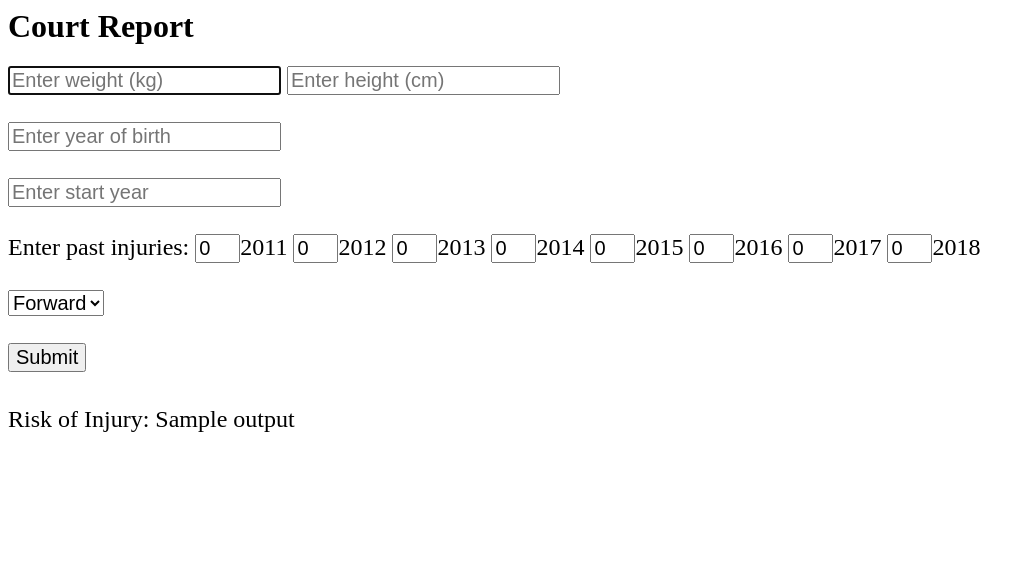
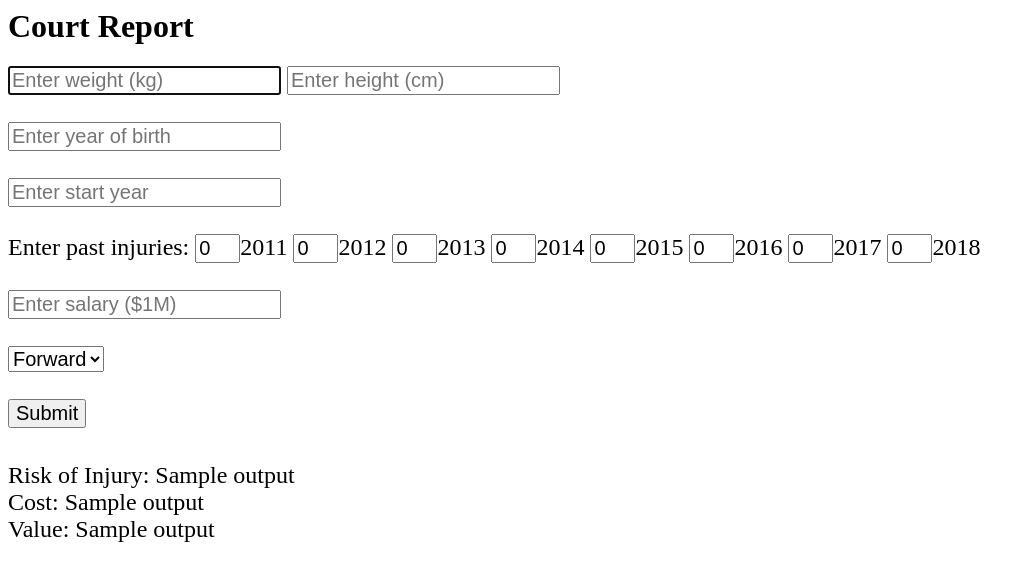
Before and after one commit to haabdii/insight_project, a Flask app: template templates/index.html in a window 1280 px wide. Shown: the top 581 px of the page, without its empty margins (0-1035 px from the left). Run offline with Flask 2, Linux system fonts and the light colour scheme; the template is opened without the code that fills it: most values are stand-ins (such as "Sample title", 1, 10 or a date in 2020).

Commit message:
first commit

```diff
--- a/app.py
+++ b/app.py
@@ -7,7 +7,9 @@ app = Flask(__name__)
 @app.route('/', methods=['GET', 'POST'])
 def index():
 
-    output = None
+    risk = None
+    cost = None
+    value = None
 
     if request.method == "POST":
         # get url that the user has entered
@@ -16,6 +18,7 @@ def index():
         weight = dict(request.form)["weight"]
         dob = dict(request.form)["dob"]
         age = 2011 - int(dob)
+        salary = dict(request.form)["salary"]
         position = dict(request.form)["position"]
         start = dict(request.form)["start"]
         if int(start) >= 2011:
@@ -54,11 +57,12 @@ def index():
               played[0], played[1], played[2], played[3], played[4], played[5], \
               played[6], played[7], played[8]]]
 
-        output = round(model.predict_proba(x)[0][1], 2)
-        #output = 0.55
+        risk = round(model.predict_proba(x)[0][1] * 0.85, 2)
+        cost = round(risk * int(salary), 2)
+        value = round(int(salary) - cost, 2)
 
 
-    return render_template('index.html', output=output)
+    return render_template('index.html', output=[risk, cost, value])
 
 if __name__ == '__main__':
     app.run()
--- a/templates/index.html
+++ b/templates/index.html
@@ -47,6 +47,12 @@
 
         <br>
 
+        <div class="form-group">
+            <input type="text" name="salary" placeholder="Enter salary ($1M)" style="max-width: 300px; font-size: 15pt" autofocus required>
+        </div>
+
+        <br>
+
 
         <select name="position" style="max-width: 300px; font-size: 15pt">
 		<option value="forward">Forward</option>
@@ -65,9 +71,22 @@
 
       <font size="5">
       Risk of Injury:
-      {{ output }}
+      {{ output[0] }}
 
       <br>
+
+      <font size="5">
+      Cost:
+      {{ output[1] }}
+
+      <br>
+
+      <font size="5">
+      Value:
+      {{ output[2] }}
+
+      <br>
+
     </div>
   </body>
 </html>
```
Also changed, not shown: 2 other files.
